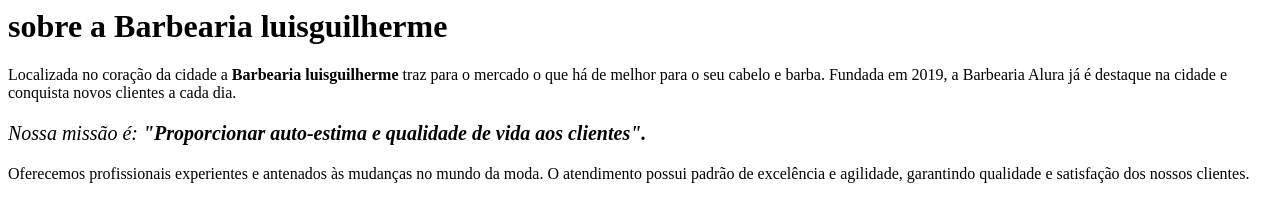
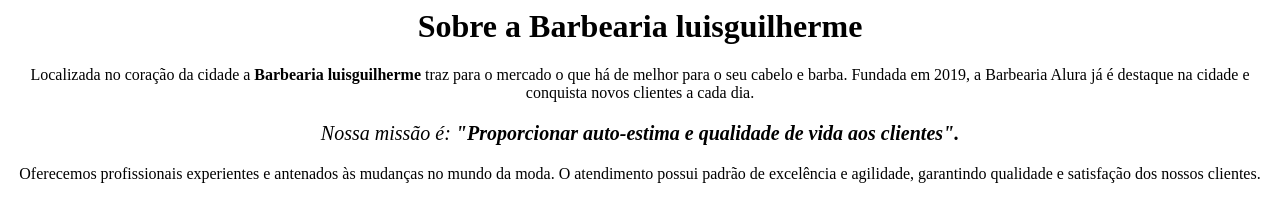
Before and after one commit to uots000/primeiro-repositorio, a plain HTML site: page index.html in a window 1280 px wide. Drawn offline with Linux system fonts and the light colour scheme.

Commit message:
atualizando barbearia

```diff
--- a/index.html
+++ b/index.html
@@ -4,12 +4,18 @@
   <meta charset="UTF-8">
   <head>
   <title>Barbearia luisguilherme</title>
+  <link rel="stylesheet" href="style.css">
+
+   <style>
+
+    </style>
   </head>
+
   <body>
-    <h1> sobre a Barbearia luisguilherme</h1>
+    <h1 style="text-align:center">Sobre a Barbearia luisguilherme</h1>
    <p>Localizada no coração da cidade a <strong>Barbearia luisguilherme</strong> traz para o mercado o que há de melhor para o seu cabelo e barba. Fundada em 2019, a Barbearia Alura já é destaque na cidade e conquista novos clientes a cada dia.</p>
 
-   <p style="font-size: 20px"><em>Nossa missão é: <strong>"Proporcionar auto-estima e qualidade de vida aos clientes".</strong></em></p>
+   <p style="font-size: 20px;"><em>Nossa missão é: <strong>"Proporcionar auto-estima e qualidade de vida aos clientes".</strong></em></p>
 
    <p>Oferecemos profissionais experientes e antenados às mudanças no mundo da moda. O atendimento possui padrão de excelência e agilidade, garantindo qualidade e satisfação dos nossos clientes.</p>
   </body>
--- /dev/null
+++ b/style.css
@@ -0,0 +1,3 @@
+p{
+    text-align:center
+     }
```
